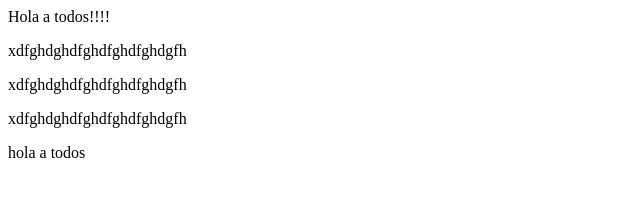
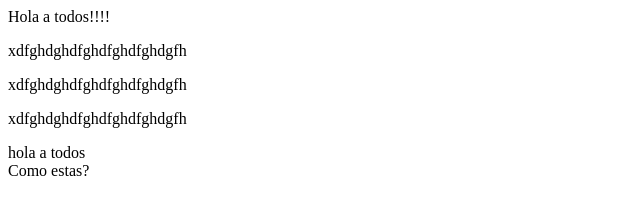
Before and after one commit to Pelumarce/testeo, a plain HTML site: page index.html in a window 1280 px wide. Shown: the full height of the page, 0-640 px from the left. Drawn offline with Linux system fonts and the light colour scheme.

Commit message:
Update index.html

```diff
--- a/index.html
+++ b/index.html
@@ -8,3 +8,5 @@
 
 
 <div> hola a todos </div>
+
+<div> Como estas? </div>
```
